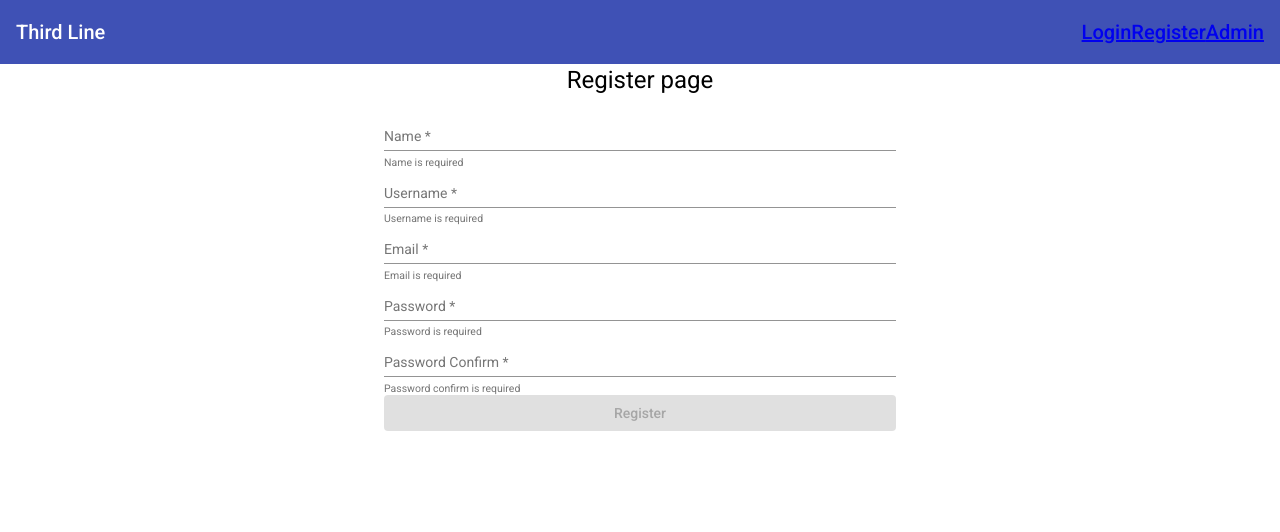
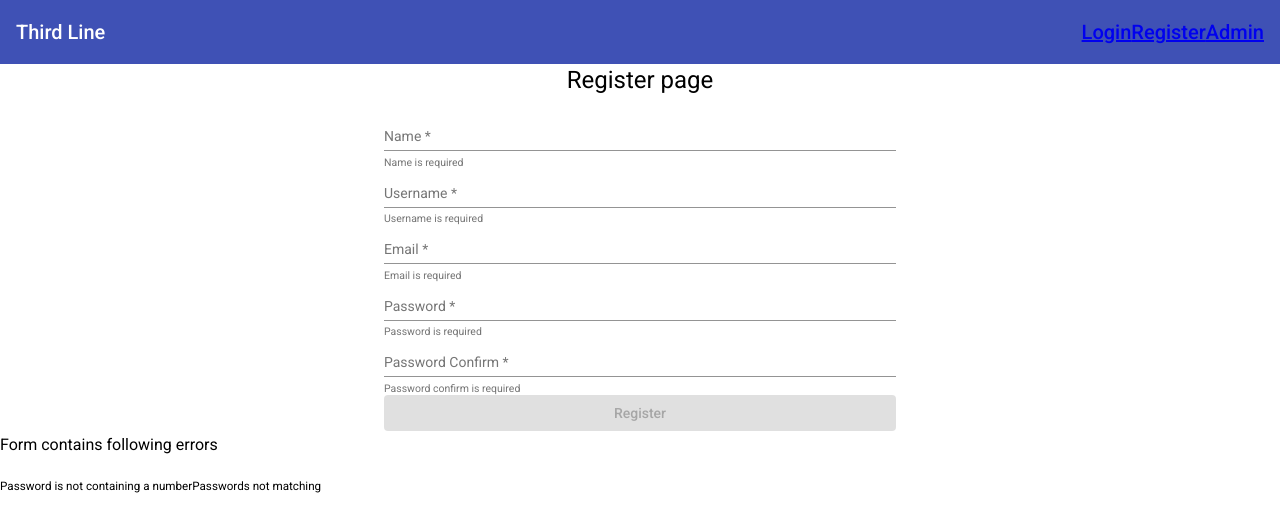
Before and after one commit to Cruzinshtern/my-blog-front, an Angular app: page /register in a window 1280 px wide. Shown: the top 532 px of the page. Built offline with nearby package versions, Linux system fonts and the light colour scheme.

Commit message:
custom validators

```diff
--- a/src/app/admin/components/register/register.component.html
+++ b/src/app/admin/components/register/register.component.html
@@ -31,3 +31,7 @@
 
   </div>
 </form>
+
+<h3 *ngIf="registrationForm.invalid">Form contains following errors</h3>
+<small *ngIf="registrationForm.get('password').hasError('passwordInvalid')">Password is not containing a number</small>
+<small *ngIf="registrationForm.hasError('passwordsNotMatching')">Passwords not matching</small>
--- a/src/app/admin/components/register/register.component.ts
+++ b/src/app/admin/components/register/register.component.ts
@@ -2,6 +2,7 @@ import { Component, OnInit } from '@angular/core';
 import {FormBuilder, FormGroup, Validators} from '@angular/forms';
 import {AuthenticationService} from '../../../services/authentication.service';
 import {Router} from '@angular/router';
+import {CustomValidators} from '../../../validators/validators';
 
 @Component({
   selector: 'app-register',
@@ -30,9 +31,11 @@ export class RegisterComponent implements OnInit {
       password: [null, [
         Validators.required,
         Validators.minLength(3),
-        // CustomValidators.passwordContainsNumber
+        CustomValidators.passwordContainsNumber
       ]],
       passwordConfirm: [null, [Validators.required]],
+    }, {
+      validators: CustomValidators.passwordMatch
     });
   }
 
--- /dev/null
+++ b/src/app/validators/validators.ts
@@ -0,0 +1,22 @@
+import {AbstractControl, ValidationErrors} from '@angular/forms';
+
+export class CustomValidators {
+  static passwordContainsNumber(control: AbstractControl): ValidationErrors {
+    const regex = /\d/;
+    if(regex.test(control.value) && control.value !== null) {
+      return null;
+    } else {
+      return { passwordInvalid: true };
+    }
+  }
+
+  static passwordMatch(control: AbstractControl): ValidationErrors {
+    const password = control.get('password').value;
+    const passwordConfirm = control.get('passwordConfirm').value;
+    if((password === passwordConfirm) && (password !== null && passwordConfirm !== null)) {
+      return null;
+    } else {
+      return { passwordsNotMatching: true };
+    }
+  }
+}
```
